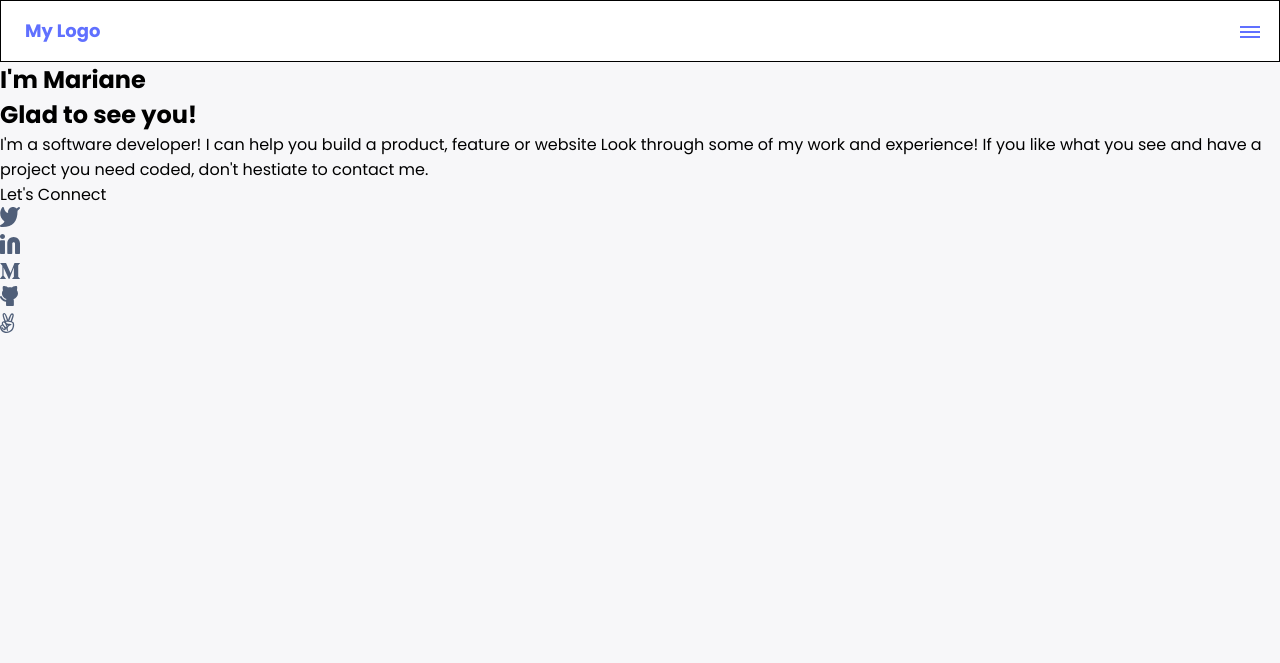
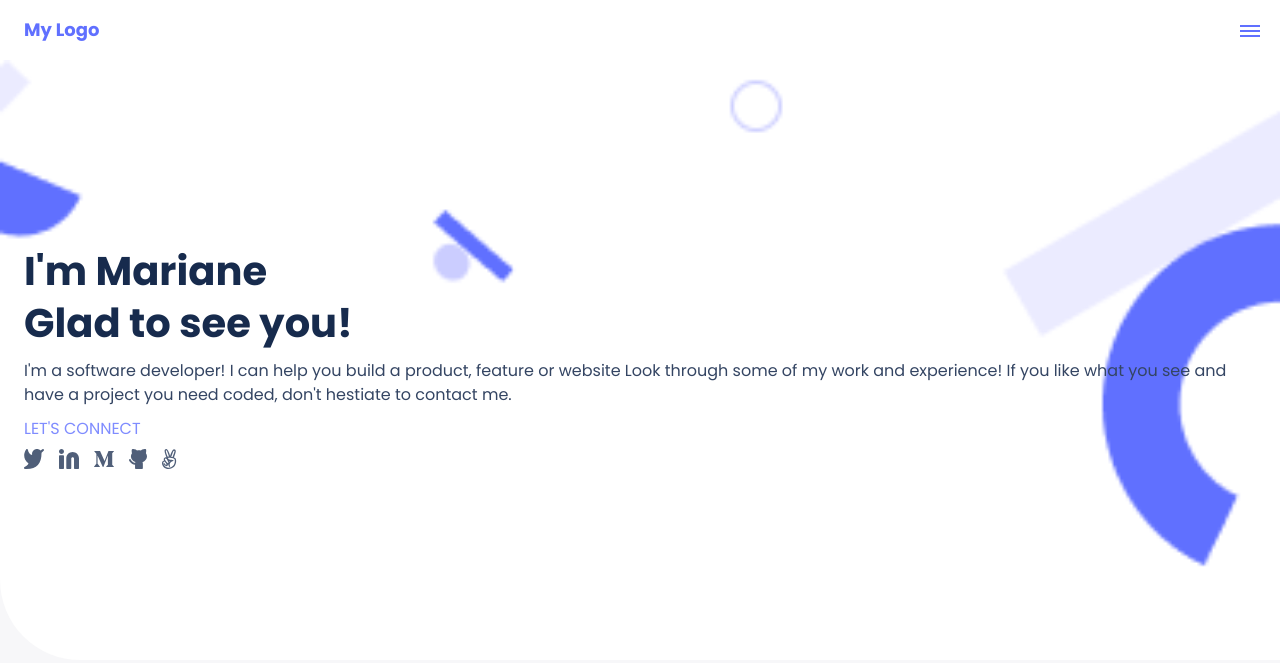
Before and after one commit to over-geek/Portfolio-website2, a website: page index.html in a window 1280 px wide. Drawn offline with Linux system fonts and the light colour scheme.

Commit message:
add style to headline section

```diff
--- a/style.css
+++ b/style.css
@@ -11,7 +11,8 @@ body {
   background-color: #f7f7f9;
 }
 
-header {
+header,
+.main-content {
   background-color: #fff;
   padding: 0 24px;
 }
@@ -24,7 +25,6 @@ header {
   justify-content: space-between;
   padding-top: 20px;
   padding-bottom: 20px;
-  border: 1px solid black;
 }
 
 /* Logo */
@@ -66,4 +66,49 @@ header {
   transform: translateY(10px);
 }
 
-/*  */
+/* Main Section */
+.main-content {
+  height: 600px;
+  display: flex;
+  align-items: center;
+  background-image: url("asset/header-bg.png");
+  background-size: cover;
+  background-repeat: no-repeat;
+  border-bottom-left-radius: 80px;
+}
+
+.main-content h1 {
+  font-size: 40px;
+  font-weight: 700;
+  line-height: 52px;
+  color: #172b4d;
+  margin-bottom: 10px;
+}
+
+.main-content-container p {
+  font-size: 1rem;
+  font-weight: 400;
+  line-height: 24px;
+  color: #344563;
+  margin-bottom: 10px;
+}
+
+#social-heading {
+  color: #7f8cff;
+  text-transform: uppercase;
+  margin-bottom: 8px;
+}
+
+.social-icons ul {
+  list-style-type: none;
+  display: flex;
+  flex-direction: row;
+}
+
+.social-icons ul li {
+  margin-right: 15px;
+}
+
+.main-content-container > div {
+  overflow: break-word;
+}
```
